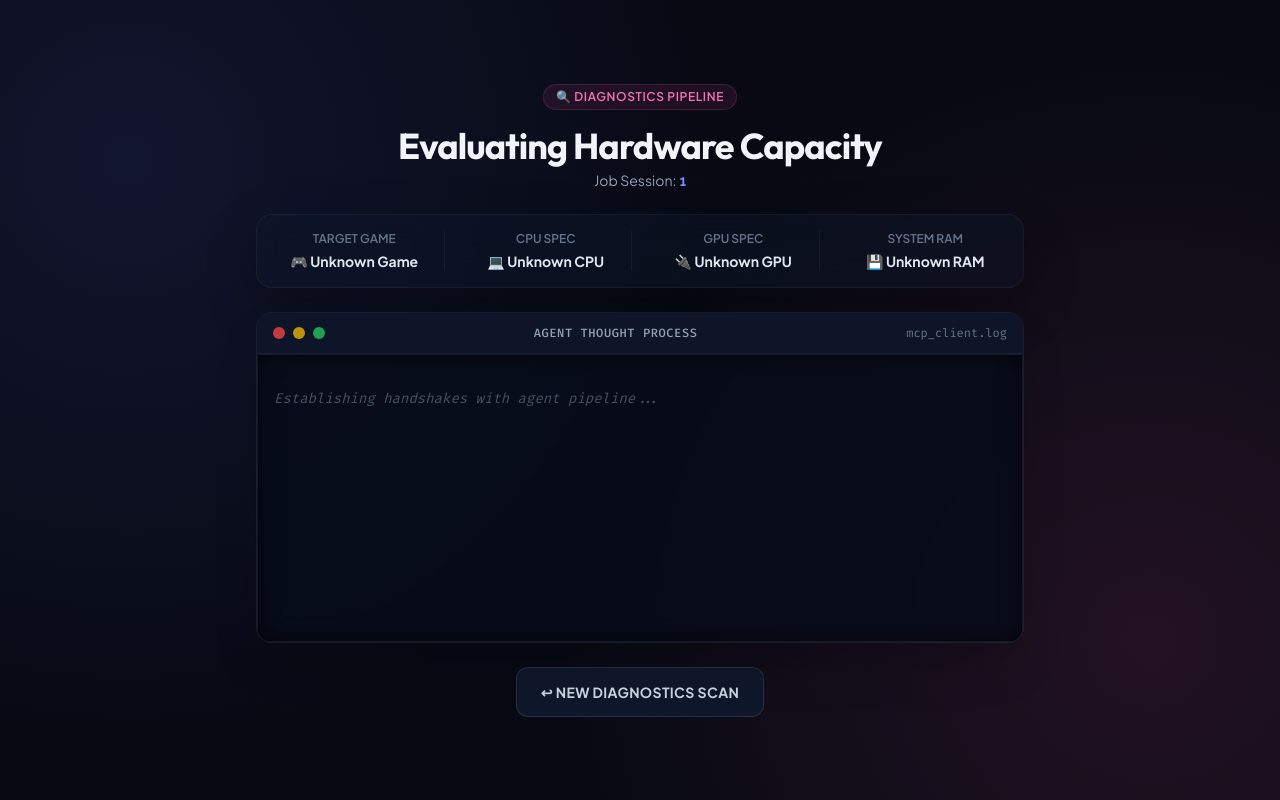
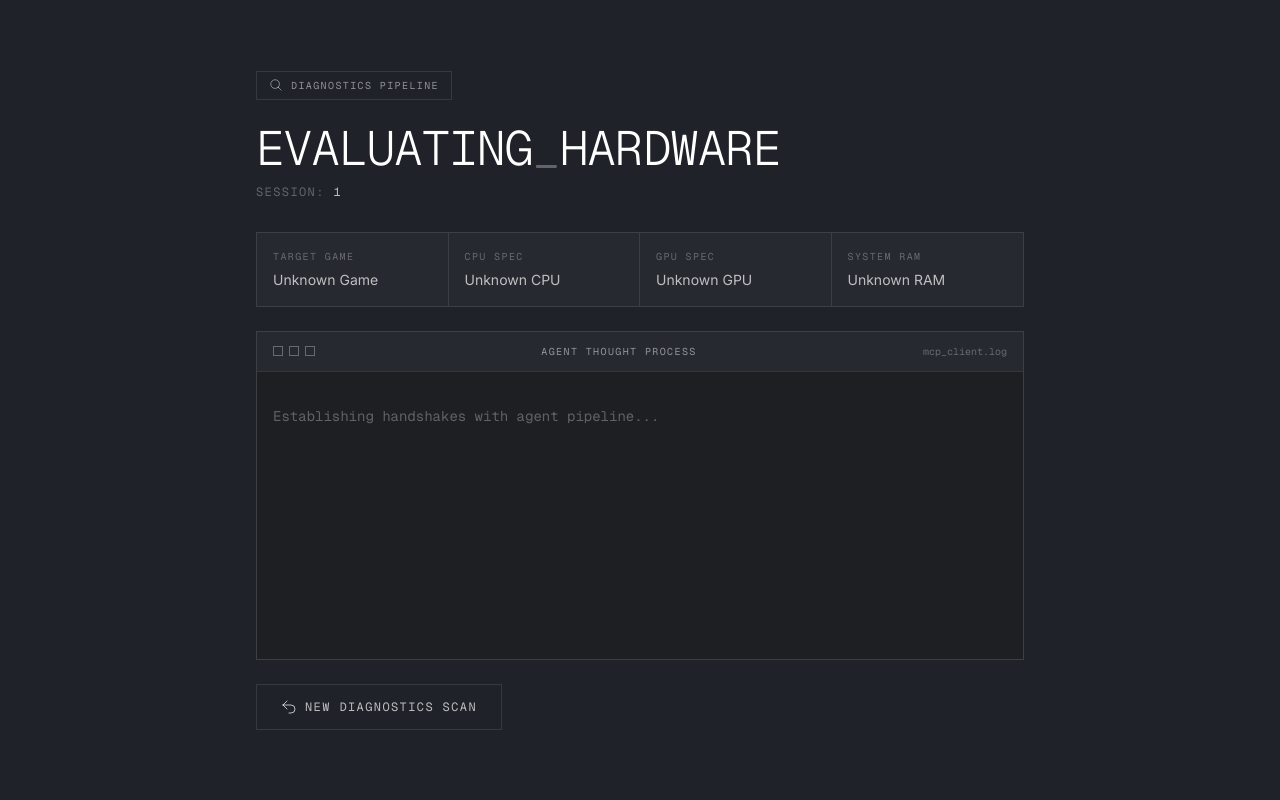
Before and after one commit to GavMS/game-buy-guide, a Laravel app: page /results/1 in a window 1280 px wide. Run offline with Laravel 12, Linux system fonts and the light colour scheme; data that the repository does not hold is empty; some libraries are stand-ins or nearby versions.

Commit message:
change template

```diff
--- a/application/resources/views/results.blade.php
+++ b/application/resources/views/results.blade.php
@@ -3,12 +3,12 @@
 <head>
     <meta charset="UTF-8">
     <meta name="viewport" content="width=device-width, initial-scale=1.0">
-    <title>AI Diagnostics Dashboard - Smart Buyer's Guide</title>
+    <title>DIAGNOSTICS://DASHBOARD — Smart Buyer's Guide</title>
 
     <!-- Google Fonts -->
     <link rel="preconnect" href="https://fonts.googleapis.com">
     <link rel="preconnect" href="https://fonts.gstatic.com" crossorigin>
-    <link href="https://fonts.googleapis.com/css2?family=Fira+Code:wght@400;500&family=Outfit:wght@300;400;500;600;700;800&family=Plus+Jakarta+Sans:wght@300;400;500;600;700&display=swap" rel="stylesheet">
+    <link href="https://fonts.googleapis.com/css2?family=Geist+Mono:wght@300;400;500&family=Inter:wght@300;400;500&display=swap" rel="stylesheet">
 
     <!-- Tailwind CSS CDN -->
     <script src="https://cdn.tailwindcss.com"></script>
@@ -21,14 +21,11 @@
             theme: {
                 extend: {
                     fontFamily: {
-                        sans: ['Plus Jakarta Sans', 'sans-serif'],
-                        outfit: ['Outfit', 'sans-serif'],
-                        mono: ['Fira Code', 'monospace'],
+                        mono: ['Geist Mono', 'monospace'],
+                        sans: ['Inter', 'sans-serif'],
                     },
                     colors: {
-                        darkBg: '#090d16',
-                        glassBg: 'rgba(15, 23, 42, 0.65)',
-                        glassBorder: 'rgba(255, 255, 255, 0.08)',
+                        bg: '#1f2228',
                     }
                 }
             }
@@ -36,195 +33,182 @@
     </script>
 
     <style>
+        :root {
+            --bg: #1f2228;
+            --text: #ffffff;
+            --text-secondary: rgba(255,255,255,0.7);
+            --text-muted: rgba(255,255,255,0.5);
+            --text-disabled: rgba(255,255,255,0.3);
+            --border: rgba(255,255,255,0.1);
+            --border-strong: rgba(255,255,255,0.2);
+            --surface: rgba(255,255,255,0.03);
+        }
+        * { border-radius: 0 !important; box-shadow: none !important; }
         body {
-            background: radial-gradient(circle at 10% 20%, rgba(99, 102, 241, 0.12) 0%, transparent 45%),
-                        radial-gradient(circle at 90% 80%, rgba(236, 72, 153, 0.12) 0%, transparent 45%),
-                        #070a13;
+            background: var(--bg);
+            color: var(--text);
             min-height: 100vh;
         }
-        .glass-panel {
-            background: rgba(15, 23, 42, 0.45);
-            backdrop-filter: blur(16px);
-            -webkit-backdrop-filter: blur(16px);
-            border: 1px solid rgba(255, 255, 255, 0.06);
-            box-shadow: 0 20px 50px rgba(0, 0, 0, 0.3);
+        .b-panel {
+            background: var(--surface);
+            border: 1px solid var(--border);
         }
+        .b-label {
+            font-family: 'Geist Mono', monospace;
+            text-transform: uppercase;
+            letter-spacing: 1.4px;
+            font-size: 10px;
+            color: var(--text-disabled);
+        }
+        .b-btn-ghost {
+            font-family: 'Geist Mono', monospace;
+            text-transform: uppercase;
+            letter-spacing: 1.4px;
+            border: 1px solid var(--border);
+            color: var(--text-secondary);
+            transition: all 0.15s ease;
+            cursor: pointer;
+        }
+        .b-btn-ghost:hover { opacity: 0.5; border-color: var(--border-strong); }
         .terminal-box {
-            background: rgba(8, 12, 24, 0.85);
-            border: 1px solid rgba(255, 255, 255, 0.05);
-            box-shadow: inset 0 0 20px rgba(0, 0, 0, 0.6);
+            background: rgba(0, 0, 0, 0.25);
+            border-top: 1px solid var(--border);
         }
-        .text-glow-green {
-            text-shadow: 0 0 15px rgba(16, 185, 129, 0.4);
+        .blink {
+            animation: blink 1.2s steps(2, start) infinite;
         }
-        .text-glow-red {
-            text-shadow: 0 0 15px rgba(239, 68, 68, 0.4);
-        }
-        .glow-border-green {
-            box-shadow: 0 0 25px rgba(16, 185, 129, 0.25);
-            border-color: rgba(16, 185, 129, 0.4);
-        }
-        .glow-border-red {
-            box-shadow: 0 0 25px rgba(239, 68, 68, 0.25);
-            border-color: rgba(239, 68, 68, 0.4);
-        }
-        .pulse-slow {
-            animation: pulse 2.5s cubic-bezier(0.4, 0, 0.6, 1) infinite;
-        }
-        @keyframes pulse {
-            0%, 100% { opacity: 1; filter: drop-shadow(0 0 8px rgba(99, 102, 241, 0.6)); }
-            50% { opacity: .4; filter: drop-shadow(0 0 2px rgba(99, 102, 241, 0.1)); }
-        }
+        @keyframes blink { to { visibility: hidden; } }
         .log-item {
-            animation: slideIn 0.3s cubic-bezier(0.16, 1, 0.3, 1) forwards;
+            animation: slideIn 0.25s ease-out forwards;
         }
         @keyframes slideIn {
-            from {
-                opacity: 0;
-                transform: translateY(6px);
-            }
-            to {
-                opacity: 1;
-                transform: translateY(0);
-            }
+            from { opacity: 0; transform: translateY(4px); }
+            to { opacity: 1; transform: translateY(0); }
         }
         [x-cloak] { display: none !important; }
     </style>
 </head>
-<body class="text-slate-100 flex flex-col items-center justify-center p-4 md:p-8 font-sans selection:bg-indigo-500/30 selection:text-indigo-200">
+<body class="font-sans flex flex-col items-center justify-center p-4 md:p-8 selection:bg-white selection:text-[#1f2228]">
 
-    <div class="w-full max-w-3xl z-10" x-data="diagnosticsHandler('{{ $id }}')" x-init="startPolling()" x-cloak>
+    <div class="w-full max-w-3xl" x-data="diagnosticsHandler('{{ $id }}')" x-init="startPolling()" x-cloak>
         <!-- Header Info -->
-        <div class="text-center mb-6">
-            <span class="inline-flex items-center gap-2 px-3 py-1 rounded-full text-xs font-semibold tracking-wider text-pink-400 bg-pink-500/10 border border-pink-500/20 mb-4 outfit-font uppercase">
-                🔍 Diagnostics Pipeline
-            </span>
-            <h1 class="text-3xl md:text-4xl font-bold font-outfit tracking-tight">
-                Evaluating Hardware Capacity
+        <div class="mb-8">
+            <div class="inline-flex items-center gap-2 border border-[rgba(255,255,255,0.1)] px-3 py-1.5 mb-6">
+                <svg class="w-3.5 h-3.5 text-white/50" fill="none" viewBox="0 0 24 24" stroke-width="1.5" stroke="currentColor">
+                    <path stroke-linecap="round" stroke-linejoin="round" d="m21 21-5.197-5.197m0 0A7.5 7.5 0 1 0 5.196 5.196a7.5 7.5 0 0 0 10.607 10.607Z" />
+                </svg>
+                <span class="font-mono text-[10px] uppercase tracking-[1.4px] text-white/50">Diagnostics Pipeline</span>
+            </div>
+            <h1 class="font-mono font-light text-4xl md:text-5xl tracking-tight mb-3">
+                EVALUATING<span class="text-white/30">_</span>HARDWARE
             </h1>
-            <p class="text-slate-400 text-sm mt-1">
-                Job Session: <span class="font-mono text-xs text-indigo-400 font-semibold">{{ $id }}</span>
+            <p class="font-mono text-xs text-white/30 uppercase tracking-[1.4px]">
+                Session: <span class="text-white/70">{{ $id }}</span>
             </p>
         </div>
 
-        <!-- Target System Specs Tag Panel -->
-        <div class="glass-panel rounded-2xl p-4 mb-6 grid grid-cols-2 md:grid-cols-4 gap-4 text-center text-xs border border-white/5 relative overflow-hidden">
-            <div class="border-r border-white/5 last:border-0 pr-2">
-                <span class="text-slate-500 block uppercase font-semibold mb-1">Target Game</span>
-                <span class="text-slate-200 font-bold block truncate text-sm" title="{{ $specs['game'] }}">🎮 {{ $specs['game'] }}</span>
+        <!-- Target System Specs Panel -->
+        <div class="b-panel mb-6 grid grid-cols-2 md:grid-cols-4">
+            <div class="p-4 border-b md:border-b-0 border-r border-[rgba(255,255,255,0.1)]">
+                <span class="b-label block mb-1.5">Target Game</span>
+                <span class="text-white/70 text-sm block truncate" title="{{ $specs['game'] }}">{{ $specs['game'] }}</span>
             </div>
-            <div class="border-r border-white/5 last:border-0 px-2">
-                <span class="text-slate-500 block uppercase font-semibold mb-1">CPU Spec</span>
-                <span class="text-slate-200 font-bold block truncate text-sm" title="{{ $specs['cpu'] }}">💻 {{ $specs['cpu'] }}</span>
+            <div class="p-4 border-b md:border-b-0 md:border-r border-[rgba(255,255,255,0.1)]">
+                <span class="b-label block mb-1.5">CPU Spec</span>
+                <span class="text-white/70 text-sm block truncate" title="{{ $specs['cpu'] }}">{{ $specs['cpu'] }}</span>
             </div>
-            <div class="border-r border-white/5 last:border-0 px-2">
-                <span class="text-slate-500 block uppercase font-semibold mb-1">GPU Spec</span>
-                <span class="text-slate-200 font-bold block truncate text-sm" title="{{ $specs['gpu'] }}">🔌 {{ $specs['gpu'] }}</span>
+            <div class="p-4 border-r border-[rgba(255,255,255,0.1)]">
+                <span class="b-label block mb-1.5">GPU Spec</span>
+                <span class="text-white/70 text-sm block truncate" title="{{ $specs['gpu'] }}">{{ $specs['gpu'] }}</span>
             </div>
-            <div class="last:border-0 pl-2">
-                <span class="text-slate-500 block uppercase font-semibold mb-1">System RAM</span>
-                <span class="text-slate-200 font-bold block text-sm">💾 {{ $specs['ram'] }}</span>
+            <div class="p-4">
+                <span class="b-label block mb-1.5">System RAM</span>
+                <span class="text-white/70 text-sm block">{{ $specs['ram'] }}</span>
             </div>
         </div>
 
         <!-- Processing Status / Verdict Area -->
         <div class="mb-6">
             <!-- Processing Layout -->
-            <div x-show="status === 'processing'" class="glass-panel rounded-2xl p-6 text-center border-indigo-500/10">
-                <div class="flex items-center justify-center gap-3 mb-3">
-                    <span class="flex h-3 w-3 relative">
-                        <span class="animate-ping absolute inline-flex h-full w-full rounded-full bg-indigo-400 opacity-75"></span>
-                        <span class="relative inline-flex rounded-full h-3 w-3 bg-indigo-500"></span>
-                    </span>
-                    <span class="text-sm font-semibold tracking-widest text-indigo-400 font-outfit uppercase pulse-slow">
-                        Analyzing System Architecture & Requirements...
+            <div x-show="status === 'processing'" class="b-panel p-6">
+                <div class="flex items-center gap-3 mb-5">
+                    <span class="w-2 h-2 bg-white blink"></span>
+                    <span class="font-mono text-xs uppercase tracking-[1.4px] text-white/70">
+                        Analyzing System Architecture &amp; Requirements...
                     </span>
                 </div>
-
-                <!-- Animated Progress Bar -->
-                <div class="w-full bg-slate-900/60 rounded-full h-2 overflow-hidden border border-white/5 mt-4">
-                    <div class="bg-gradient-to-r from-indigo-500 via-purple-500 to-pink-500 h-full rounded-full animate-[progress_15s_ease-out-in_infinite]"
-                         :style="'width: ' + (logs.length * 10) + '%'"></div>
+                <!-- Progress Bar -->
+                <div class="w-full h-1 bg-[rgba(255,255,255,0.05)] border border-[rgba(255,255,255,0.1)] overflow-hidden">
+                    <div class="bg-white h-full transition-all duration-700"
+                         :style="'width: ' + Math.min(logs.length * 10, 95) + '%'"></div>
                 </div>
             </div>
 
             <!-- Verdict Reveal Layout (Completed State) -->
             <div x-show="status === 'completed'"
-                 x-transition:enter="transition ease-out duration-700 transform"
-                 x-transition:enter-start="opacity-0 scale-95 translate-y-4"
-                 x-transition:enter-end="opacity-100 scale-100 translate-y-0"
-                 class="glass-panel rounded-3xl p-6 md:p-8 border relative overflow-hidden"
-                 :class="verdict === 'BUY' ? 'glow-border-green' : 'glow-border-red'">
+                 x-transition:enter="transition ease-out duration-500 transform"
+                 x-transition:enter-start="opacity-0 translate-y-2"
+                 x-transition:enter-end="opacity-100 translate-y-0"
+                 class="b-panel p-6 md:p-8"
+                 :class="verdict === 'BUY' ? 'border-[rgba(255,255,255,0.2)]' : ''">
 
-                <div class="absolute -right-24 -bottom-24 w-48 h-48 rounded-full blur-3xl opacity-20"
-                     :class="verdict === 'BUY' ? 'bg-emerald-500' : 'bg-red-500'"></div>
-
-                <div class="flex flex-col md:flex-row items-center gap-6">
+                <div class="flex flex-col md:flex-row items-start md:items-center gap-6 md:gap-8">
                     <!-- Verdict Badge -->
-                    <div class="flex-shrink-0">
-                        <template x-if="verdict === 'BUY'">
-                            <div class="w-28 h-28 md:w-32 md:h-32 rounded-full border-4 border-emerald-500/30 flex flex-col items-center justify-center bg-emerald-500/10 shadow-lg shadow-emerald-500/20">
-                                <span class="text-xs uppercase tracking-widest font-semibold text-emerald-400">Verdict</span>
-                                <span class="text-3xl md:text-4xl font-extrabold font-outfit text-emerald-400 text-glow-green tracking-wide">BUY</span>
-                                <span class="text-xl mt-1">✨</span>
-                            </div>
-                        </template>
-                        <template x-if="verdict === 'WAIT'">
-                            <div class="w-28 h-28 md:w-32 md:h-32 rounded-full border-4 border-red-500/30 flex flex-col items-center justify-center bg-red-500/10 shadow-lg shadow-red-500/20">
-                                <span class="text-xs uppercase tracking-widest font-semibold text-red-400">Verdict</span>
-                                <span class="text-3xl md:text-4xl font-extrabold font-outfit text-red-400 text-glow-red tracking-wide">WAIT</span>
-                                <span class="text-xl mt-1">⚠️</span>
-                            </div>
-                        </template>
+                    <div class="flex-shrink-0 border px-8 py-6 text-center"
+                         :class="verdict === 'BUY' ? 'border-white bg-white text-[#1f2228]' : 'border-[rgba(255,255,255,0.2)] text-white'">
+                        <span class="font-mono text-[10px] uppercase tracking-[1.4px] block mb-1 opacity-50">Verdict</span>
+                        <span class="font-mono font-light text-4xl md:text-5xl tracking-tight" x-text="verdict"></span>
                     </div>
 
                     <!-- Summary details -->
-                    <div class="flex-grow text-center md:text-left">
-                        <h3 class="text-lg md:text-xl font-bold font-outfit mb-2"
-                            :class="verdict === 'BUY' ? 'text-emerald-300' : 'text-red-300'">
+                    <div class="flex-grow">
+                        <h3 class="font-mono text-xs uppercase tracking-[1.4px] text-white/50 mb-3">
                             Recommendation Summary
                         </h3>
-                        <p class="text-slate-300 text-sm md:text-base font-light leading-relaxed" style="white-space: pre-line;" x-text="summary"></p>
+                        <p class="text-white/70 text-sm md:text-base font-light leading-relaxed" style="white-space: pre-line;" x-text="summary"></p>
                     </div>
                 </div>
             </div>
         </div>
 
         <!-- Terminal Panel - Agent Thought Process -->
-        <div class="glass-panel rounded-2xl overflow-hidden shadow-2xl flex flex-col border border-white/5">
+        <div class="b-panel flex flex-col">
             <!-- Window Header -->
-            <div class="bg-slate-900/90 px-4 py-3 flex items-center justify-between border-b border-white/5 select-none">
-                <div class="flex items-center gap-2">
-                    <span class="w-3 w-3 h-3 rounded-full bg-red-500/80 block"></span>
-                    <span class="w-3 w-3 h-3 rounded-full bg-yellow-500/80 block"></span>
-                    <span class="w-3 w-3 h-3 rounded-full bg-green-500/80 block"></span>
+            <div class="px-4 py-3 flex items-center justify-between select-none">
+                <div class="flex items-center gap-1.5">
+                    <span class="w-2.5 h-2.5 border border-[rgba(255,255,255,0.3)] block"></span>
+                    <span class="w-2.5 h-2.5 border border-[rgba(255,255,255,0.3)] block"></span>
+                    <span class="w-2.5 h-2.5 border border-[rgba(255,255,255,0.3)] block"></span>
                 </div>
-                <span class="text-xs tracking-wider text-slate-400 uppercase font-mono font-medium">Agent Thought Process</span>
-                <span class="text-xs text-slate-500 font-mono">mcp_client.log</span>
+                <span class="font-mono text-[10px] uppercase tracking-[1.4px] text-white/50">Agent Thought Process</span>
+                <span class="font-mono text-[10px] text-white/30">mcp_client.log</span>
             </div>
 
             <!-- Terminal Content Box -->
-            <div id="log-container" class="terminal-box h-72 overflow-y-auto p-4 font-mono text-xs md:text-sm text-slate-300 space-y-2.5 leading-relaxed scroll-smooth scrollbar-thin scrollbar-thumb-slate-800">
+            <div id="log-container" class="terminal-box h-72 overflow-y-auto p-4 font-mono text-xs md:text-sm text-white/70 space-y-2.5 leading-relaxed scroll-smooth">
                 <template x-for="(log, index) in logs" :key="index">
                     <div class="log-item flex gap-2">
-                        <span class="text-indigo-500/80 select-none">&gt;</span>
+                        <span class="text-white/30 select-none">&gt;</span>
                         <span x-text="log" :class="{
-                            'text-emerald-400': log.includes('[Agent] Diagnostics complete') || log.includes('BUY'),
-                            'text-yellow-400/90': log.includes('[Agent] Running final') || log.includes('WAIT'),
-                            'text-indigo-400': log.includes('[Diagnose]')
+                            'text-white': log.includes('[Agent] Diagnostics complete') || log.includes('BUY'),
+                            'text-white/90': log.includes('[Agent] Running final') || log.includes('WAIT'),
+                            'text-white/50': log.includes('[Diagnose]')
                         }"></span>
                     </div>
                 </template>
-                <div x-show="logs.length === 0" class="text-slate-500 animate-pulse py-2 italic">
-                    Establishing handshakes with agent pipeline...
+                <div x-show="logs.length === 0" class="text-white/30 py-2">
+                    Establishing handshakes with agent pipeline...<span class="blink">_</span>
                 </div>
             </div>
         </div>
 
         <!-- Dashboard Action Controls -->
-        <div class="mt-6 flex justify-center gap-4">
-            <a href="{{ route('agent.index') }}" class="px-6 py-3.5 rounded-xl font-bold bg-slate-900 border border-white/10 text-slate-300 hover:text-white hover:bg-slate-800/80 transition duration-150 flex items-center gap-2 text-sm uppercase tracking-wide">
-                <span>↩ New Diagnostics Scan</span>
+        <div class="mt-6">
+            <a href="{{ route('agent.index') }}" class="b-btn-ghost inline-flex items-center gap-2 px-6 py-3.5 text-xs">
+                <svg class="w-4 h-4" fill="none" viewBox="0 0 24 24" stroke-width="1.5" stroke="currentColor">
+                    <path stroke-linecap="round" stroke-linejoin="round" d="M9 15 3 9m0 0 6-6M3 9h12a6 6 0 0 1 0 12h-3" />
+                </svg>
+                <span>New Diagnostics Scan</span>
             </a>
         </div>
     </div>
@@ -241,10 +225,7 @@
                 pollingInterval: null,
 
                 startPolling() {
-                    // Poll immediately on load
                     this.poll();
-
-                    // Setup interval to poll status every 2 seconds
                     this.pollingInterval = setInterval(() => {
                         this.poll();
                     }, 2000);
@@ -265,12 +246,10 @@
 
                         const data = await response.json();
 
-                        // Append logs incrementally to prevent DOM replacement flickering
                         if (data.logs && Array.isArray(data.logs)) {
                             data.logs.forEach(line => {
                                 if (!this.logs.includes(line)) {
                                     this.logs.push(line);
-                                    // Scroll terminal container to the bottom after Alpine updates DOM
                                     this.$nextTick(() => {
                                         this.scrollTerminal();
                                     });
```
Also changed, not shown: application/resources/views/index.blade.php (+99 -101 lines), xai-brutalist-monospace-DESIGN.md (added, +127 -0 lines).
